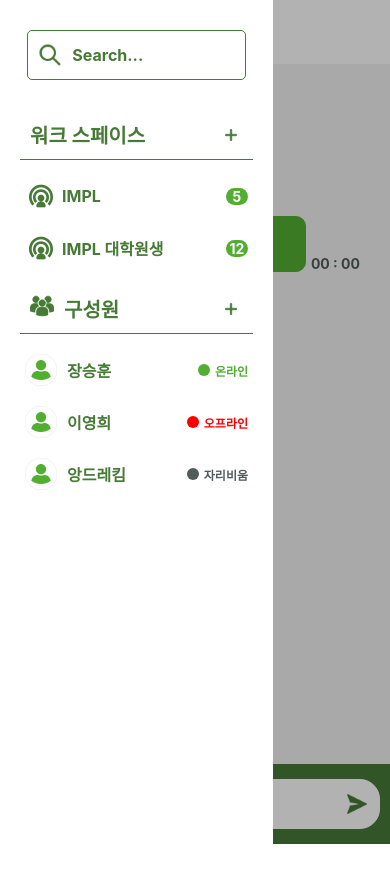
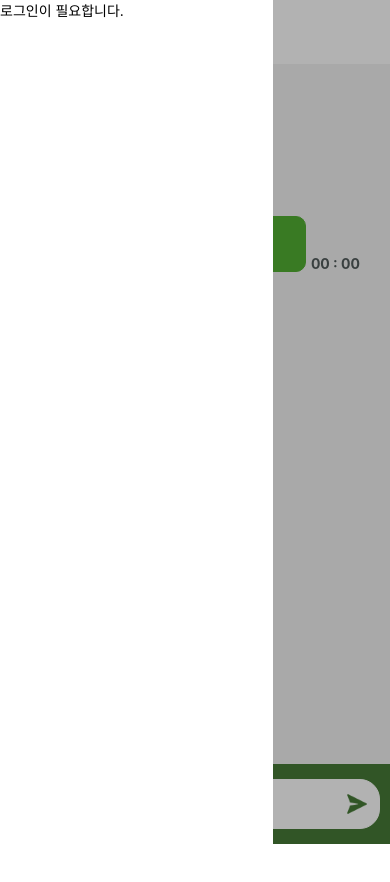
Before and after one commit to rnjsgn/MateTalk_Mobile, a React Native app: screen /Chat in a window 390 px wide. Both pictures are taken after a click on the element 32 px from the left and 32 px from the top of the page. Shown: the top 882 px of the page. Built offline with nearby package versions, Linux system fonts and the light colour scheme.

Commit message:
드로워 수정

```diff
--- a/src/components/Drawer/Drawer.jsx
+++ b/src/components/Drawer/Drawer.jsx
@@ -9,6 +9,7 @@ import { People } from "../People/People";
 import { PopUp } from "../PopUp/PopUp";
 
 import { drawerStyle } from "./DrawerStyle";
+import { useAuthStore } from "../../store/authStore";
 
 export const Drawer = ({
     isOpen,
@@ -22,6 +23,8 @@ export const Drawer = ({
         setPopUpType(type)
     }
 
+    const { user } = useAuthStore();
+
     // const getRoomList = useCallback(() => {
     //     sock
     // })
@@ -33,6 +36,10 @@ export const Drawer = ({
             </TouchableWithoutFeedback>
 
             <View style={drawerStyle.container}>
+                {
+                    user
+                    ?
+                    <>
                         <View style={drawerStyle.search}>
                         <Input
                             placeholder={"Search..."}
@@ -93,6 +100,12 @@ export const Drawer = ({
                                 status={'away'}
                             />
                         </View>
+                    </>
+                    :
+                    <View>
+                        <Text>로그인이 필요합니다.</Text>
+                    </View>
+                }
             </View>
             <PopUp
                 popOpen={popOpen}
```
Lines whose indentation alone changed are shown as unchanged.
